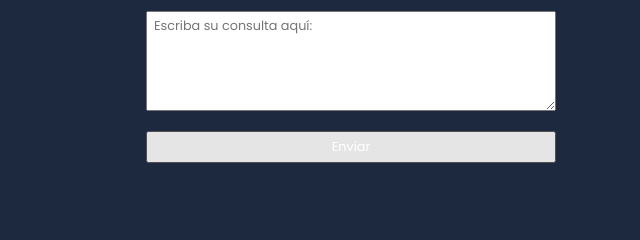
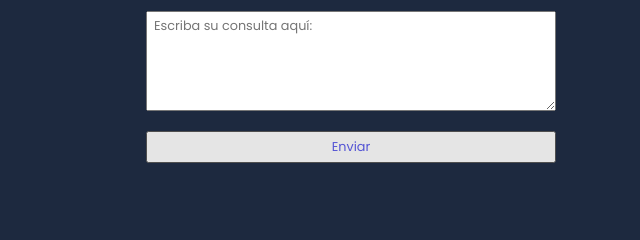
Before and after one commit to TFDigital/tfdigital.github.io, a plain HTML site: page index.html in a window 1280 px wide. In both pictures the pointer is over the input "Enviar". Shown: the part 2676-2916 px from the top of the page, 640-1280 px from the left. Drawn offline with nearby package versions, Linux system fonts and the light colour scheme; files whose address does not match are found by name.

Commit message:
New change

```diff
--- a/css/estilo.css
+++ b/css/estilo.css
@@ -295,7 +295,7 @@ textarea{
 }
 
 .footer__submit:hover{
-    color: #fff;
+    color: #5454D4;
 }
 
 .footer__copy{
```
